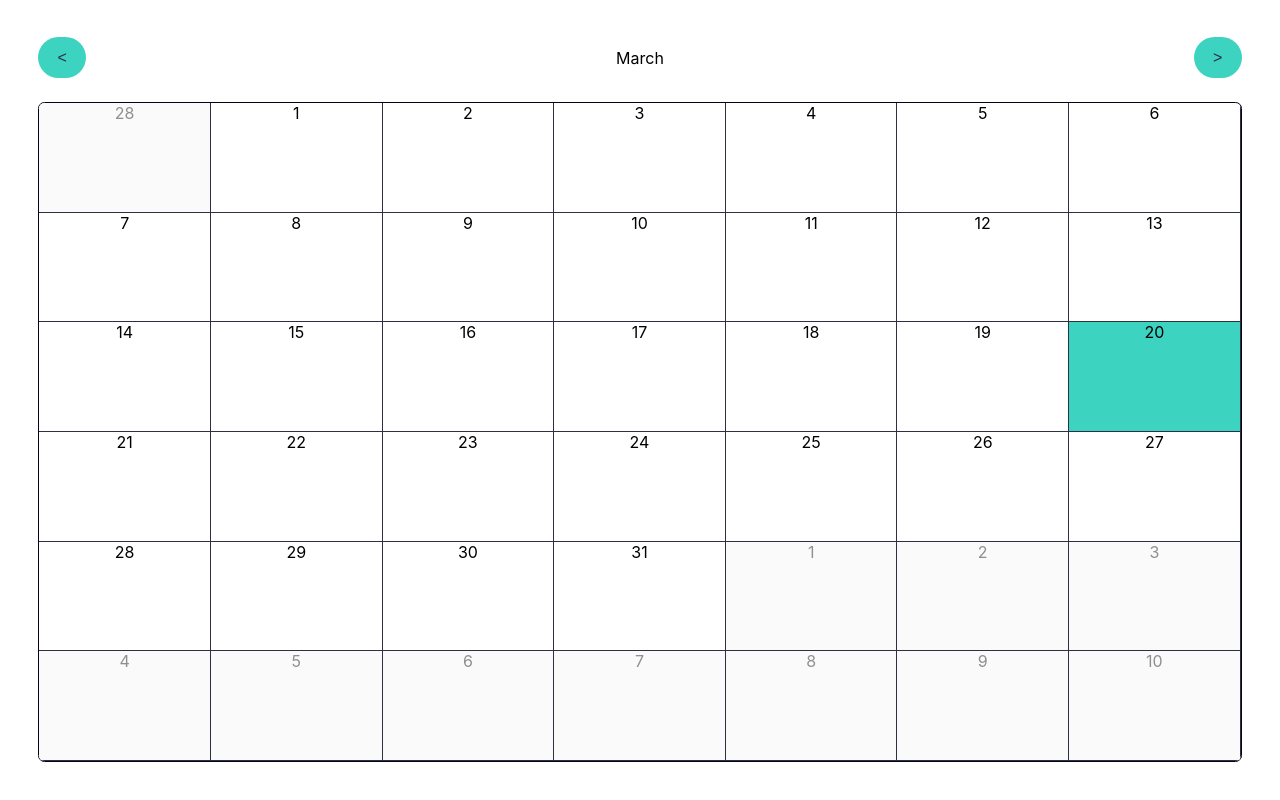
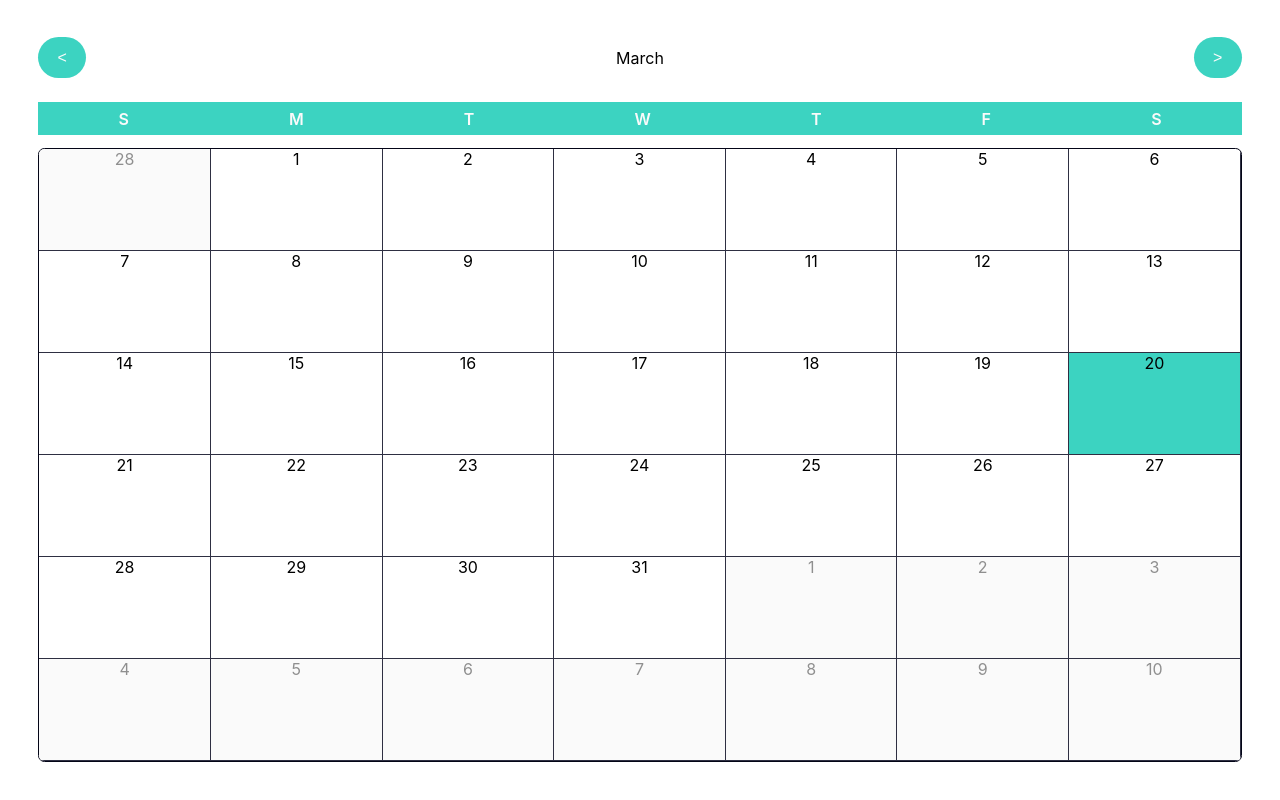
Before and after one commit to porissawa/calendar, a React (Create React App) app: page / in a window 1280 px wide. Built offline with nearby package versions, Linux system fonts and the light colour scheme.

Commit message:
feat: add weekdays to calendar. test: add month change tests

```diff
--- a/src/components/Button/styles.js
+++ b/src/components/Button/styles.js
@@ -29,6 +29,7 @@
     background-color: ${theme.colors.gray};
     color: ${theme.colors.white};
     border: 1px solid ${theme.colors.darkGray};
+    cursor: default;
   `,
 }
 
--- a/src/components/Calendar/index.js
+++ b/src/components/Calendar/index.js
@@ -1,3 +1,5 @@
+import PropTypes from 'prop-types'
+
 import * as S from './styles'
 import Container from './calendarContainer'
 import Button from '../Button'
@@ -27,16 +29,27 @@
       <S.Header>
         <Button
           label='&lt;'
-          backgroundColor='primary'
+          primary
           onClick={() => handlePreviousMonthClick()}
         />
         <div>{currentMonth}</div>
         <Button
           label='&gt;'
-          backgroundColor='primary'
+          primary
           onClick={() => handleNextMonthClick()}
         />
       </S.Header>
+      <S.Weekdays>
+        {[
+          'S',
+          'M',
+          'T',
+          'W',
+          'T',
+          'F',
+          'S'
+          ].map((el, i) => <span key={el + i}>{el}</span>)}
+      </S.Weekdays>
       <S.Calendar>
         {addFlexLineBreaks(daysArray).map((el, i) => {
           return el.type === 'day'
@@ -58,4 +71,12 @@
   )
 }
 
+Calendar.propTypes = {
+  currentMonth: PropTypes.string,
+  daysArray: PropTypes.array,
+  handleNextMonthClick: PropTypes.func,
+  handleOpenModal: PropTypes.func,
+  handlePreviousMonthClick: PropTypes.func,
+}
+
 export default Container(Calendar)
--- a/src/components/Calendar/styles.js
+++ b/src/components/Calendar/styles.js
@@ -16,6 +16,20 @@
     display: flex;
     align-items: center;
     justify-content: space-between;
+  `}
+`
+
+export const Weekdays = styled.div`
+  ${({ theme }) => css`
+    height: ${theme.spacings.small};
+    width: 100%;
+    margin-bottom: ${theme.spacings.xxsmall};
+    display: flex;
+    align-items: center;
+    justify-content: space-around;
+    background-color: ${theme.colors.primary};
+    color: ${theme.colors.white};
+    font-weight: ${theme.font.bold};
   `}
 `
 
```
Also changed, not shown: src/components/ReminderModal/index.js (+11 -0 lines), 1 other file (tests, documents, lock files or other folders).
